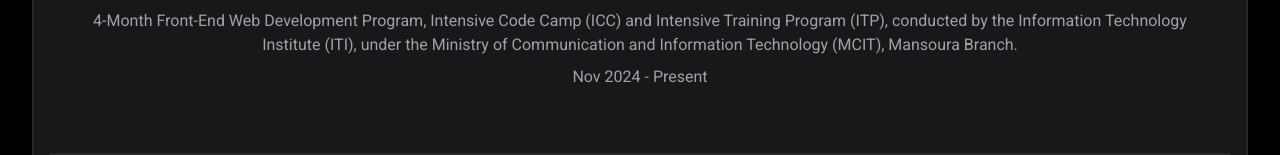
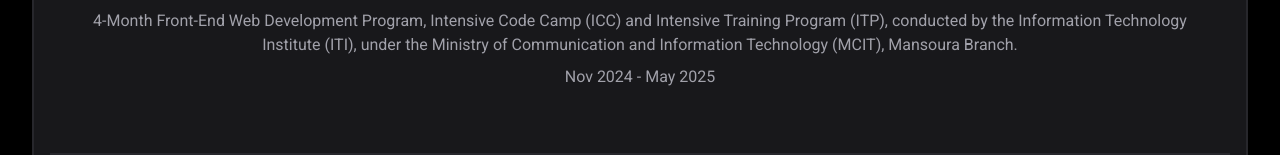
Before and after one commit to ibrahimeltbakh/MyPortfolio, a React (Vite) app: page /about in a window 1280 px wide. Shown: the part 1155-1310 px from the top of the page. Built offline with nearby package versions, Linux system fonts and the light colour scheme.

Commit message:
update about page

```diff
--- a/src/pages/About.jsx
+++ b/src/pages/About.jsx
@@ -43,7 +43,7 @@
           Technology Institute (ITI), under the Ministry of Communication and
           Information Technology (MCIT), Mansoura Branch.
         </p>
-        <p className="text-[var(--sub-title)]">Nov 2024 - Present</p>
+        <p className="text-[var(--sub-title)]">Nov 2024 - May 2025</p>
       </section>
     </section>
   );
```
